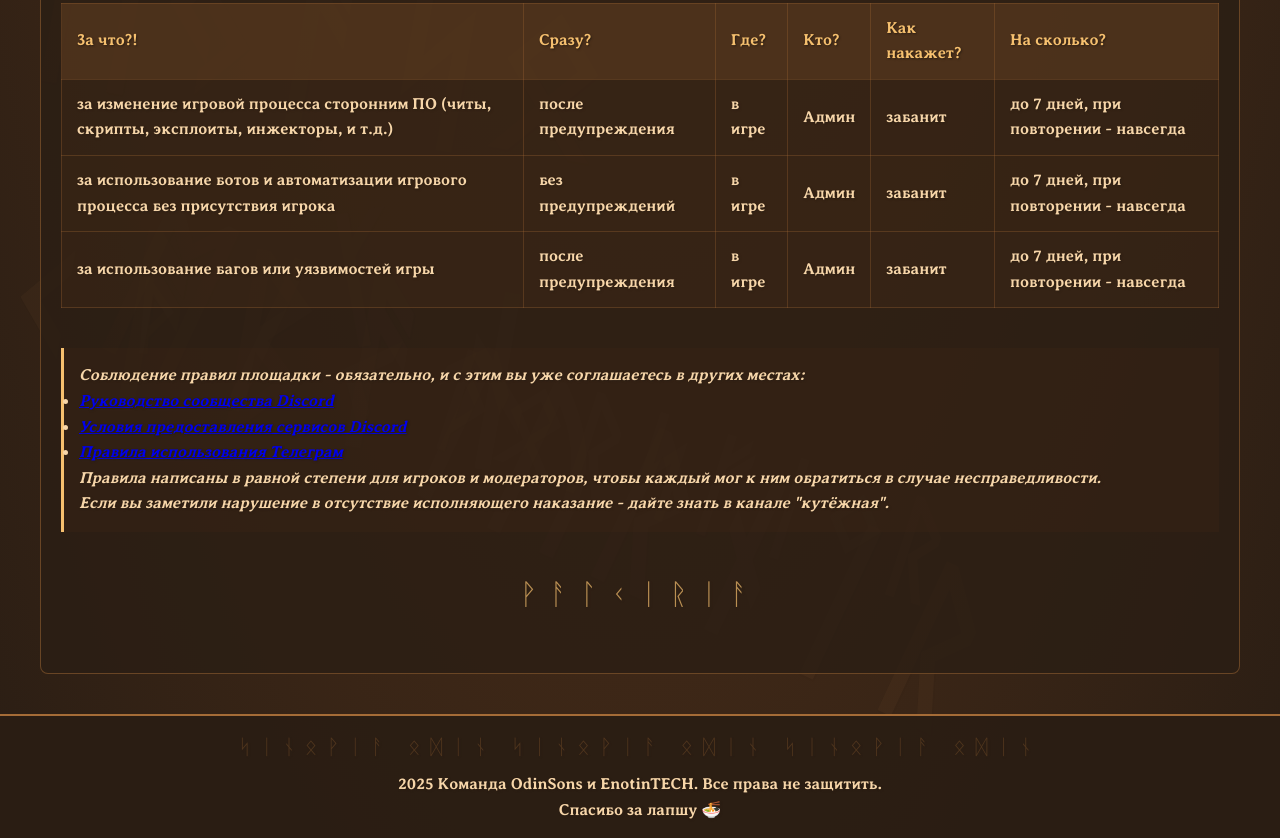
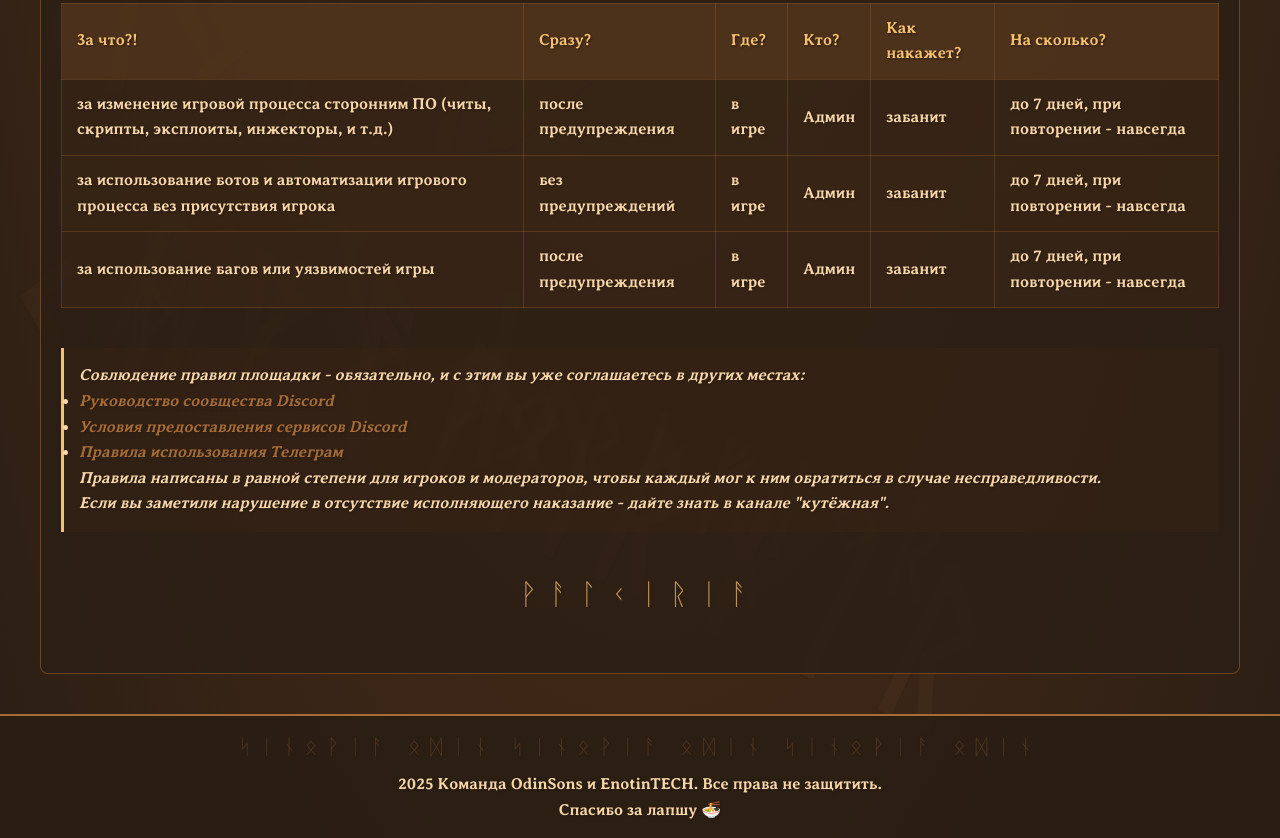
Before and after one commit to JaneOnion/odinsons_www, a plain HTML site: page 2/rules.htm in a window 1280 px wide. Shown: the part 1399-2237 px from the top of the page. Drawn offline with Linux system fonts and the light colour scheme; a web font is replaced by a local one.

Commit message:
Update style.css

```diff
--- a/2/style.css
+++ b/2/style.css
@@ -337,8 +337,8 @@ footer::before{
     .feature-item{flex:0 0 100%}
 }
 /* цвет ссылки */
-/* .rules-container a {
-    color: #2b1e14 !important;
+ .rules-container a {
+    color: #a56c37 !important;
     text-decoration: none;
     border-bottom: 1px dashed #2b1e14;
     transition: all 0.3s;
@@ -348,4 +348,3 @@ footer::before{
     color: var(--c-palette-5) !important;
     border-bottom: 1px solid var(--c-palette-5);
 }
-*/
```
